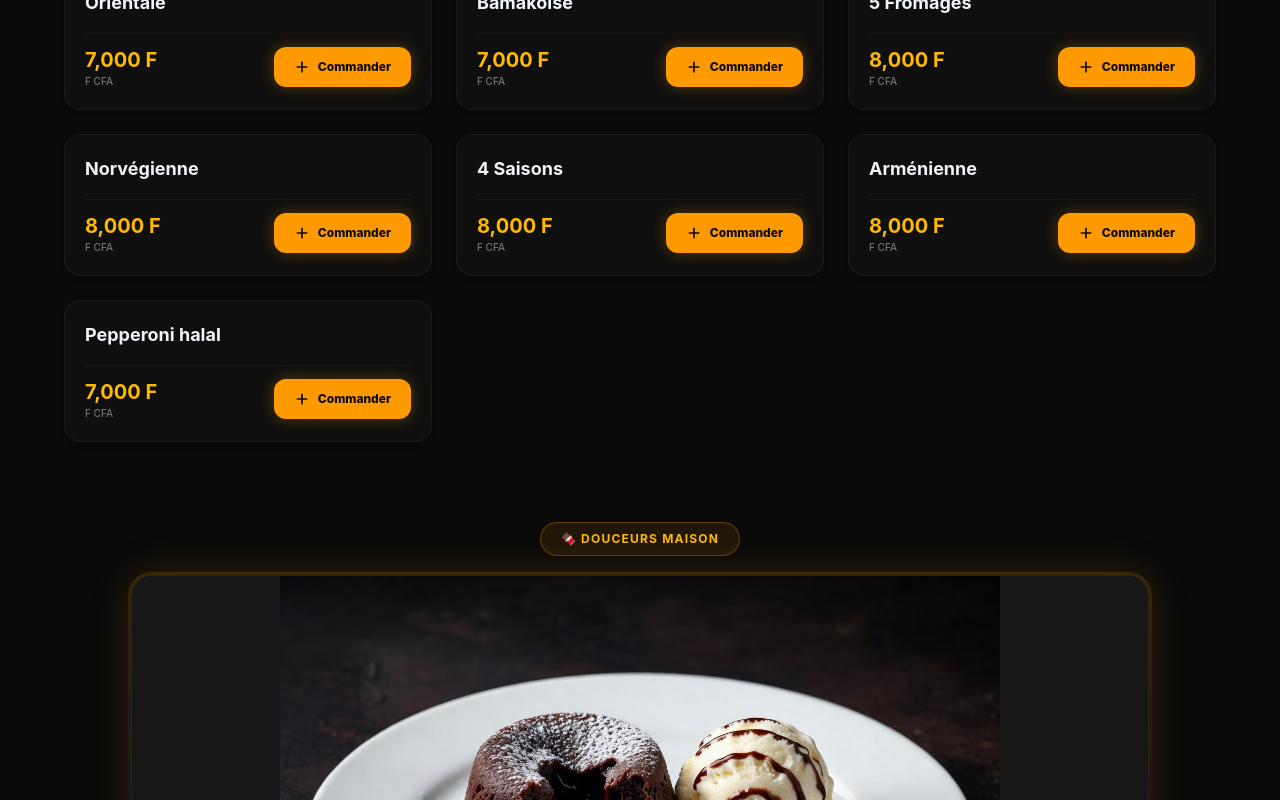
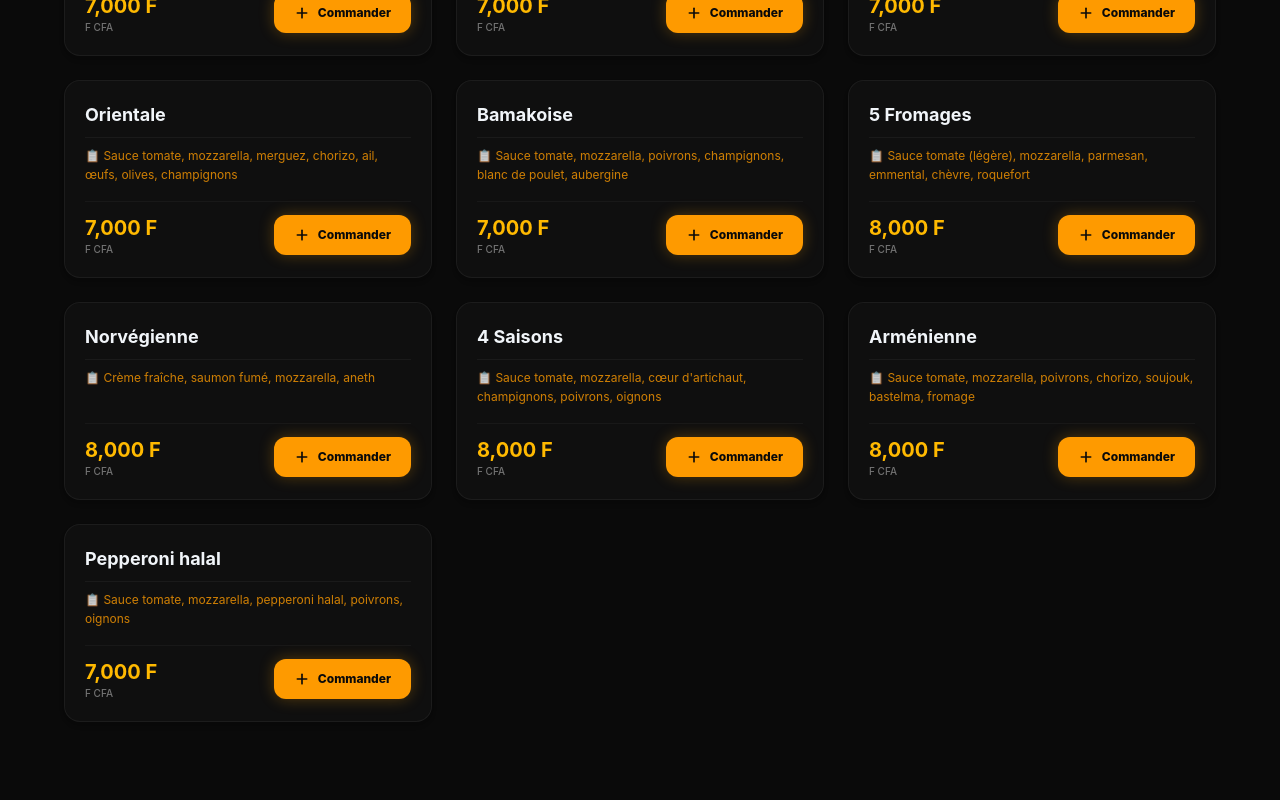
Before and after one commit to ibrahimdiango514/chez-thierry-website-design, a React (Vite) app: page / in a window 1280 px wide. Shown: the part 3000-3800 px from the top of the page. Built offline with nearby package versions, Linux system fonts and the light colour scheme; a web font is replaced by a local one.

Commit message:
Ajout des ingrédients (composants) pour tous les plats

```diff
--- a/src/data.ts
+++ b/src/data.ts
@@ -2,93 +2,93 @@ import { MenuItem } from './types';
 
 export const RESTAURANT_MENU: MenuItem[] = [
   // PIZZAS
-  { id: 'p1', name: 'Margherita', price: 5000, category: 'Pizzas' },
-  { id: 'p2', name: 'Reine', price: 7000, category: 'Pizzas' },
-  { id: 'p3', name: 'Calzone', price: 7000, category: 'Pizzas' },
-  { id: 'p4', name: 'Napolitaine', price: 7000, category: 'Pizzas' },
-  { id: 'p5', name: 'Bolognaise', price: 7000, category: 'Pizzas' },
-  { id: 'p6', name: 'Végétarienne', price: 7000, category: 'Pizzas' },
-  { id: 'p7', name: 'Orientale', price: 7000, category: 'Pizzas' },
-  { id: 'p8', name: 'Bamakoise', price: 7000, category: 'Pizzas' },
-  { id: 'p9', name: '5 Fromages', price: 8000, category: 'Pizzas' },
-  { id: 'p10', name: 'Norvégienne', price: 8000, category: 'Pizzas' },
-  { id: 'p11', name: '4 Saisons', price: 8000, category: 'Pizzas' },
-  { id: 'p12', name: 'Arménienne', price: 8000, category: 'Pizzas' },
-  { id: 'p13', name: 'Pepperoni halal', price: 7000, category: 'Pizzas' },
+  { id: 'p1', name: 'Margherita', price: 5000, category: 'Pizzas', composants: 'Sauce tomate, mozzarella, basilic frais' },
+  { id: 'p2', name: 'Reine', price: 7000, category: 'Pizzas', composants: 'Sauce tomate, mozzarella, jambon, champignons, origan' },
+  { id: 'p3', name: 'Calzone', price: 7000, category: 'Pizzas', composants: 'Sauce tomate, mozzarella, jambon, chorizo, œuf, fromage' },
+  { id: 'p4', name: 'Napolitaine', price: 7000, category: 'Pizzas', composants: 'Sauce tomate, mozzarella, anchois, câpres, olives noires' },
+  { id: 'p5', name: 'Bolognaise', price: 7000, category: 'Pizzas', composants: 'Sauce tomate, mozzarella, viande hachée, oignons, poivrons verts, champignons, olives, herbes de Provence' },
+  { id: 'p6', name: 'Végétarienne', price: 7000, category: 'Pizzas', composants: 'Sauce tomate, mozzarella, poivrons, aubergines, oignons, olives, ail, basilic' },
+  { id: 'p7', name: 'Orientale', price: 7000, category: 'Pizzas', composants: 'Sauce tomate, mozzarella, merguez, chorizo, ail, œufs, olives, champignons' },
+  { id: 'p8', name: 'Bamakoise', price: 7000, category: 'Pizzas', composants: 'Sauce tomate, mozzarella, poivrons, champignons, blanc de poulet, aubergine' },
+  { id: 'p9', name: '5 Fromages', price: 8000, category: 'Pizzas', composants: 'Sauce tomate (légère), mozzarella, parmesan, emmental, chèvre, roquefort' },
+  { id: 'p10', name: 'Norvégienne', price: 8000, category: 'Pizzas', composants: 'Crème fraîche, saumon fumé, mozzarella, aneth' },
+  { id: 'p11', name: '4 Saisons', price: 8000, category: 'Pizzas', composants: 'Sauce tomate, mozzarella, cœur d\'artichaut, champignons, poivrons, oignons' },
+  { id: 'p12', name: 'Arménienne', price: 8000, category: 'Pizzas', composants: 'Sauce tomate, mozzarella, poivrons, chorizo, soujouk, bastelma, fromage' },
+  { id: 'p13', name: 'Pepperoni halal', price: 7000, category: 'Pizzas', composants: 'Sauce tomate, mozzarella, pepperoni halal, poivrons, oignons' },
 
   // SALADES & ENTRÉES
-  { id: 'se1', name: 'Salade de chèvre chaud', price: 3500, category: 'Salades & Entrées' },
-  { id: 'se2', name: 'Salade du chef', price: 3500, category: 'Salades & Entrées' },
-  { id: 'se3', name: 'Salade César', price: 3500, category: 'Salades & Entrées' },
+  { id: 'se1', name: 'Salade de chèvre chaud', price: 3500, category: 'Salades & Entrées', composants: 'Toasts de pain, chèvre fondant, salade verte, juliennes de pomme, miel de fleurs, vinaigrette balsamique, pignons de pin' },
+  { id: 'se2', name: 'Salade du chef', price: 3500, category: 'Salades & Entrées', composants: 'Salade verte, oignons, ail, avocat, œuf dur, toast de pain cheddar, carotte râpée, concombre, vinaigrette maison' },
+  { id: 'se3', name: 'Salade César', price: 3500, category: 'Salades & Entrées', composants: 'Salade romaine, tomates cerises, oignons frits, poulet grillé, croûtons de pain, œufs mollets, parmesan en copeaux, sauce César (anchois, ail, parmesan, jaune d’œuf, huile d’olive)' },
 
   // VIANDES & POISSONS
-  { id: 'vp1', name: 'Carpaccio de bœuf ou capitaine', price: 9000, category: 'Viandes & Poissons' },
-  { id: 'vp2', name: 'Côte de bœuf', price: 8000, category: 'Viandes & Poissons' },
-  { id: 'vp3', name: 'Pavé de bœuf', price: 9000, category: 'Viandes & Poissons' },
-  { id: 'vp4', name: 'Côte de porc', price: 7000, category: 'Viandes & Poissons' },
-  { id: 'vp5', name: 'Poulet local braisé', price: 7000, category: 'Viandes & Poissons' },
-  { id: 'vp6', name: 'Filet de capitaine en papillote', price: 9000, category: 'Viandes & Poissons' },
-  { id: 'vp7', name: 'Fish & chips', price: 8000, category: 'Viandes & Poissons' },
-  { id: 'vp8', name: 'Cuisse de poulet grillée', price: 5000, category: 'Viandes & Poissons' },
-  { id: 'vp9', name: 'Filet de poulet crème basilic', price: 6000, category: 'Viandes & Poissons' },
-  { id: 'vp10', name: 'Souris d\'agneau', price: 6000, category: 'Viandes & Poissons' },
-  { id: 'vp11', name: 'Cuisses de grenouilles', price: 6000, category: 'Viandes & Poissons' },
-  { id: 'vp12', name: 'Jarret de porc', price: 6000, category: 'Viandes & Poissons' },
+  { id: 'vp1', name: 'Carpaccio de bœuf ou capitaine', price: 9000, category: 'Viandes & Poissons', composants: 'Fines tranches de bœuf ou capitaine mariné, huile d’olive, citron, parmesan (bœuf) ou aneth (capitaine), roquette, sel, poivre' },
+  { id: 'vp2', name: 'Côte de bœuf', price: 8000, category: 'Viandes & Poissons', composants: 'Côte de bœuf grillée, frites croustillantes, salade verte, sauce beurre à l’ail (beurre fondu, ail persillé)' },
+  { id: 'vp3', name: 'Pavé de bœuf', price: 9000, category: 'Viandes & Poissons', composants: 'Filet de bœuf en pavé, frites croustillantes, salade verte, sauce au poivre crémeuse (crème, poivre noir concassé, échalotes, fond de veau)' },
+  { id: 'vp4', name: 'Côte de porc', price: 7000, category: 'Viandes & Poissons', composants: '2 côtes de porc grillées, frites maison' },
+  { id: 'vp5', name: 'Poulet local braisé', price: 7000, category: 'Viandes & Poissons', composants: 'Poulet fermier braisé, frites fraîches maison, petite salade verte' },
+  { id: 'vp6', name: 'Filet de capitaine en papillote', price: 9000, category: 'Viandes & Poissons', composants: 'Filet de capitaine, herbes fraîches (persil, ciboulette, aneth), cuit en papillote aluminium au feu de bois, légumes (carottes, courgettes, poivrons), pommes de terre grenaille' },
+  { id: 'vp7', name: 'Fish & chips', price: 8000, category: 'Viandes & Poissons', composants: 'Filet de capitaine pané (farine, œuf, chapelure), frites maison, salade verte, sauce tartare' },
+  { id: 'vp8', name: 'Cuisse de poulet grillée', price: 5000, category: 'Viandes & Poissons', composants: 'Cuisse de poulet, marinade (ail, thym, laurier, huile d’olive, paprika), cuisson au feu de bois, riz blanc, sauce à l’origan (origan frais, huile d’olive, citron, sel, poivre)' },
+  { id: 'vp9', name: 'Filet de poulet crème basilic', price: 6000, category: 'Viandes & Poissons', composants: 'Filet de poulet, sauce crème (crème fraîche, basilic frais, ail, parmesan), spaghetti' },
+  { id: 'vp10', name: 'Souris d\'agneau', price: 6000, category: 'Viandes & Poissons', composants: 'Souris d’agneau mijotée dans un bouillon de légumes (carottes, oignons, céleri, poireaux), herbes fraîches (romarin, thym, laurier), sauce brune (jus de cuisson lié), purée maison (pommes de terre, beurre, lait)' },
+  { id: 'vp11', name: 'Cuisses de grenouilles', price: 6000, category: 'Viandes & Poissons', composants: '12 cuisses de grenouilles sautées au beurre, ail, persil, déglacées au jus de citron, servies avec salade verte' },
+  { id: 'vp12', name: 'Jarret de porc', price: 6000, category: 'Viandes & Poissons', composants: 'Jarret de porc saisi et grillé au four de bois, frites maison, sauce tartare (mayonnaise, cornichons, câpres, herbes)' },
 
   // SUPPLÉMENTS
-  { id: 'su1', name: 'Frites', price: 2500, category: 'Suppléments' },
-  { id: 'su2', name: 'Légumes sautés', price: 2500, category: 'Suppléments' },
-  { id: 'su3', name: 'Aloco', price: 2500, category: 'Suppléments' },
-  { id: 'su4', name: 'Purée maison', price: 2500, category: 'Suppléments' },
-  { id: 'su5', name: 'Pâtes', price: 2500, category: 'Suppléments' },
-  { id: 'su6', name: 'Riz', price: 2500, category: 'Suppléments' },
+  { id: 'su1', name: 'Frites', price: 2500, category: 'Suppléments', composants: 'Frites maison' },
+  { id: 'su2', name: 'Légumes sautés', price: 2500, category: 'Suppléments', composants: 'Légumes sautés (courgettes, poivrons, oignons)' },
+  { id: 'su3', name: 'Aloco', price: 2500, category: 'Suppléments', composants: 'Aloco (banane plantain frite)' },
+  { id: 'su4', name: 'Purée maison', price: 2500, category: 'Suppléments', composants: 'Purée maison (pommes de terre, beurre, lait)' },
+  { id: 'su5', name: 'Pâtes', price: 2500, category: 'Suppléments', composants: 'Pâtes' },
+  { id: 'su6', name: 'Riz', price: 2500, category: 'Suppléments', composants: 'Riz blanc' },
 
   // DESSERTS
-  { id: 'd1', name: 'Tarte à la mangue', price: 4000, category: 'Desserts' },
+  { id: 'd1', name: 'Tarte à la mangue', price: 4000, category: 'Desserts', composants: 'Tarte à la mangue (pâte sablée, crème pâtissière, mangues fraîches de saison), boule de glace vanille' },
 
   // VINS
-  { id: 'v1', name: 'Bordeaux / Côtes du Rhône / Listel / Muscadet', price: 17500, category: 'Vins' },
-  { id: 'v2', name: 'Côte du Rhône rouge', price: 10000, category: 'Vins' },
-  { id: 'v3', name: 'Blanc', price: 10000, category: 'Vins' },
-  { id: 'v4', name: 'Rosé', price: 10000, category: 'Vins' },
-  { id: 'v5', name: 'Demi', price: 6000, category: 'Vins' },
-  { id: 'v6', name: 'Quart', price: 4000, category: 'Vins' },
-  { id: 'v7', name: 'Ballon', price: 3000, category: 'Vins' },
+  { id: 'v1', name: 'Bordeaux / Côtes du Rhône / Listel / Muscadet', price: 17500, category: 'Vins', composants: 'Bouteille au choix (rouge, blanc ou rosé)' },
+  { id: 'v2', name: 'Côte du Rhône rouge', price: 10000, category: 'Vins', composants: 'Demi-bouteille de vin rouge Côte du Rhône' },
+  { id: 'v3', name: 'Blanc', price: 10000, category: 'Vins', composants: 'Demi-bouteille de vin blanc' },
+  { id: 'v4', name: 'Rosé', price: 10000, category: 'Vins', composants: 'Demi-bouteille de vin rosé' },
+  { id: 'v5', name: 'Demi', price: 6000, category: 'Vins', composants: 'Vin en piquet (demi / 1/2) – rouge, blanc ou rosé' },
+  { id: 'v6', name: 'Quart', price: 4000, category: 'Vins', composants: 'Vin en piquet (quart / 1/4) – rouge, blanc ou rosé' },
+  { id: 'v7', name: 'Ballon', price: 3000, category: 'Vins', composants: 'Vin au verre (ballon) – rouge, blanc ou rosé' },
 
   // COCKTAILS
-  { id: 'c1', name: 'Gin Fizz', price: 4000, category: 'Cocktails' },
-  { id: 'c2', name: 'Arkia', price: 5000, category: 'Cocktails' },
-  { id: 'c3', name: 'Paloma', price: 4000, category: 'Cocktails' },
-  { id: 'c4', name: 'Caipirinha', price: 5000, category: 'Cocktails' },
-  { id: 'c5', name: 'Spritz', price: 4000, category: 'Cocktails' },
-  { id: 'c6', name: 'Aperol Spritz', price: 5000, category: 'Cocktails' },
-  { id: 'c7', name: 'Mojito', price: 4000, category: 'Cocktails' },
-  { id: 'c8', name: 'Kir Royal', price: 5000, category: 'Cocktails' },
+  { id: 'c1', name: 'Gin Fizz', price: 4000, category: 'Cocktails', composants: 'Gin, jus de citron vert, sucre de canne, eau gazeuse, glaçons' },
+  { id: 'c2', name: 'Arkia', price: 5000, category: 'Cocktails', composants: 'Rhum blanc, jus de fruit de la passion, sirop de vanille, citron vert, glaçons' },
+  { id: 'c3', name: 'Paloma', price: 4000, category: 'Cocktails', composants: 'Tequila, jus de pamplemousse rose, citron vert, pincée de sel, eau gazeuse, glaçons' },
+  { id: 'c4', name: 'Caipirinha', price: 5000, category: 'Cocktails', composants: 'Cachaça, citron vert coupé en quartiers, sucre roux, glace pilée' },
+  { id: 'c5', name: 'Spritz', price: 4000, category: 'Cocktails', composants: 'Aperol, Prosecco, eau gazeuse, rondelle d’orange, glaçons' },
+  { id: 'c6', name: 'Aperol Spritz', price: 5000, category: 'Cocktails', composants: 'Aperol, Prosecco, eau gazeuse, orange, glaçons' },
+  { id: 'c7', name: 'Mojito', price: 4000, category: 'Cocktails', composants: 'Rhum blanc, citron vert, menthe fraîche, sucre de canne, eau gazeuse, glace pilée' },
+  { id: 'c8', name: 'Kir Royal', price: 5000, category: 'Cocktails', composants: 'Crème de cassis, champagne ou vin mousseux' },
 ];
 
 export const ROOFTOP_MENU: MenuItem[] = [
   // BURGERS & FRITURES
-  { id: 'rf1', name: 'Smash Burger', price: 5000, category: 'Burgers & Fritures', description: 'Cheddar fondant, salade fraîche, sauce maison, frites' },
-  { id: 'rf2', name: 'Double Smash', price: 7000, category: 'Burgers & Fritures', description: 'Cheddar fondant, salade fraîche, sauce maison, frites' },
-  { id: 'rf3', name: 'Chicken Burger', price: 6000, category: 'Burgers & Fritures', description: 'Cheddar fondant, salade fraîche, sauce maison, frites' },
-  { id: 'rf4', name: 'Tenders', price: 5000, category: 'Burgers & Fritures', description: '5 pièces croustillantes, sauce maison, frites' },
-  { id: 'rf5', name: 'Wings Signature', price: 4000, category: 'Burgers & Fritures', description: 'Wings laquées, sésame & herbes fraîches, frites' },
+  { id: 'rf1', name: 'Smash Burger', price: 5000, category: 'Burgers & Fritures', composants: 'Cheddar fondant, salade fraîche, sauce maison, frites', description: 'Cheddar fondant, salade fraîche, sauce maison, frites' },
+  { id: 'rf2', name: 'Double Smash', price: 7000, category: 'Burgers & Fritures', composants: 'Double steak, cheddar fondant, salade fraîche, sauce maison, frites', description: 'Cheddar fondant, salade fraîche, sauce maison, frites' },
+  { id: 'rf3', name: 'Chicken Burger', price: 6000, category: 'Burgers & Fritures', composants: 'Filet de poulet pané, cheddar fondant, salade fraîche, sauce maison, frites', description: 'Cheddar fondant, salade fraîche, sauce maison, frites' },
+  { id: 'rf4', name: 'Tenders', price: 5000, category: 'Burgers & Fritures', composants: '5 pièces de poulet croustillantes, sauce maison, frites', description: '5 pièces croustillantes, sauce maison, frites' },
+  { id: 'rf5', name: 'Wings Signature', price: 4000, category: 'Burgers & Fritures', composants: 'Wings de poulet laquées, sésame & herbes fraîches, frites', description: 'Wings laquées, sésame & herbes fraîches, frites' },
 
   // GRILL & TOUCHE AFRICAINE
-  { id: 'rg1', name: 'Brochettes Grillées', price: 6000, category: 'Grill & Touche Africaine', description: '3 brochettes bœuf marinées, tomates, oignons, frites' },
-  { id: 'rg2', name: 'Carpe Grillée', price: 7500, category: 'Grill & Touche Africaine', description: 'Carpe entière, sauce tomate/oignon, attiéké ou alloco' },
+  { id: 'rg1', name: 'Brochettes Grillées', price: 6000, category: 'Grill & Touche Africaine', composants: '3 brochettes de bœuf marinées, tomates, oignons, frites', description: '3 brochettes bœuf marinées, tomates, oignons, frites' },
+  { id: 'rg2', name: 'Carpe Grillée', price: 7500, category: 'Grill & Touche Africaine', composants: 'Carpe entière grillée, sauce tomate/oignon, attiéké ou alloco', description: 'Carpe entière, sauce tomate/oignon, attiéké ou alloco' },
 
   // COCKTAILS
-  { id: 'rc1', name: 'Pina Fresh', price: 3000, category: 'Cocktails' },
-  { id: 'rc2', name: 'Pina Colada', price: 4500, category: 'Cocktails' },
-  { id: 'rc3', name: 'Palmier Fresh', price: 2500, category: 'Cocktails' },
-  { id: 'rc4', name: 'Blue Mango', price: 2500, category: 'Cocktails' },
-  { id: 'rc5', name: 'Sunrise Gingembre', price: 2500, category: 'Cocktails' },
-  { id: 'rc6', name: 'Green Lemon', price: 2500, category: 'Cocktails' },
-  { id: 'rc7', name: 'Palmier Signature', price: 4000, category: 'Cocktails' },
-  { id: 'rc8', name: 'Blue Sunset', price: 4000, category: 'Cocktails' },
-  { id: 'rc9', name: 'Gingembre Sunrise', price: 4000, category: 'Cocktails' },
-  { id: 'rc10', name: 'Mint Vodka', price: 4000, category: 'Cocktails' },
-  { id: 'rc11', name: 'Tasty Crousty', price: 6000, category: 'Cocktails' },
-  { id: 'rc12', name: 'Cocktail Glitter', price: 5000, category: 'Cocktails' },
+  { id: 'rc1', name: 'Pina Fresh', price: 3000, category: 'Cocktails', composants: 'Ananas frais, menthe, eau gazeuse, sucre' },
+  { id: 'rc2', name: 'Pina Colada', price: 4500, category: 'Cocktails', composants: 'Rhum blanc, lait de coco, jus d’ananas, glace' },
+  { id: 'rc3', name: 'Palmier Fresh', price: 2500, category: 'Cocktails', composants: 'Jus de palmier, citron vert, menthe' },
+  { id: 'rc4', name: 'Blue Mango', price: 2500, category: 'Cocktails', composants: 'Mangue, curaçao bleu, citron vert' },
+  { id: 'rc5', name: 'Sunrise Gingembre', price: 2500, category: 'Cocktails', composants: 'Jus de gingembre, orange, grenadine' },
+  { id: 'rc6', name: 'Green Lemon', price: 2500, category: 'Cocktails', composants: 'Citron vert, menthe, eau gazeuse, sucre' },
+  { id: 'rc7', name: 'Palmier Signature', price: 4000, category: 'Cocktails', composants: 'Jus de palmier, rhum, vanille, cannelle' },
+  { id: 'rc8', name: 'Blue Sunset', price: 4000, category: 'Cocktails', composants: 'Vodka, liqueur de bleu, jus d’orange, ananas' },
+  { id: 'rc9', name: 'Gingembre Sunrise', price: 4000, category: 'Cocktails', composants: 'Gingembre, rhum blanc, jus d’orange, grenadine' },
+  { id: 'rc10', name: 'Mint Vodka', price: 4000, category: 'Cocktails', composants: 'Vodka, menthe fraîche, citron vert, eau gazeuse' },
+  { id: 'rc11', name: 'Tasty Crousty', price: 6000, category: 'Cocktails', composants: 'Mélange de fruits exotiques, rhum brun, épices' },
+  { id: 'rc12', name: 'Cocktail Glitter', price: 5000, category: 'Cocktails', composants: 'Vodka, liqueur pailletée, jus de fruits, sirop de sucre' },
 ];
```
